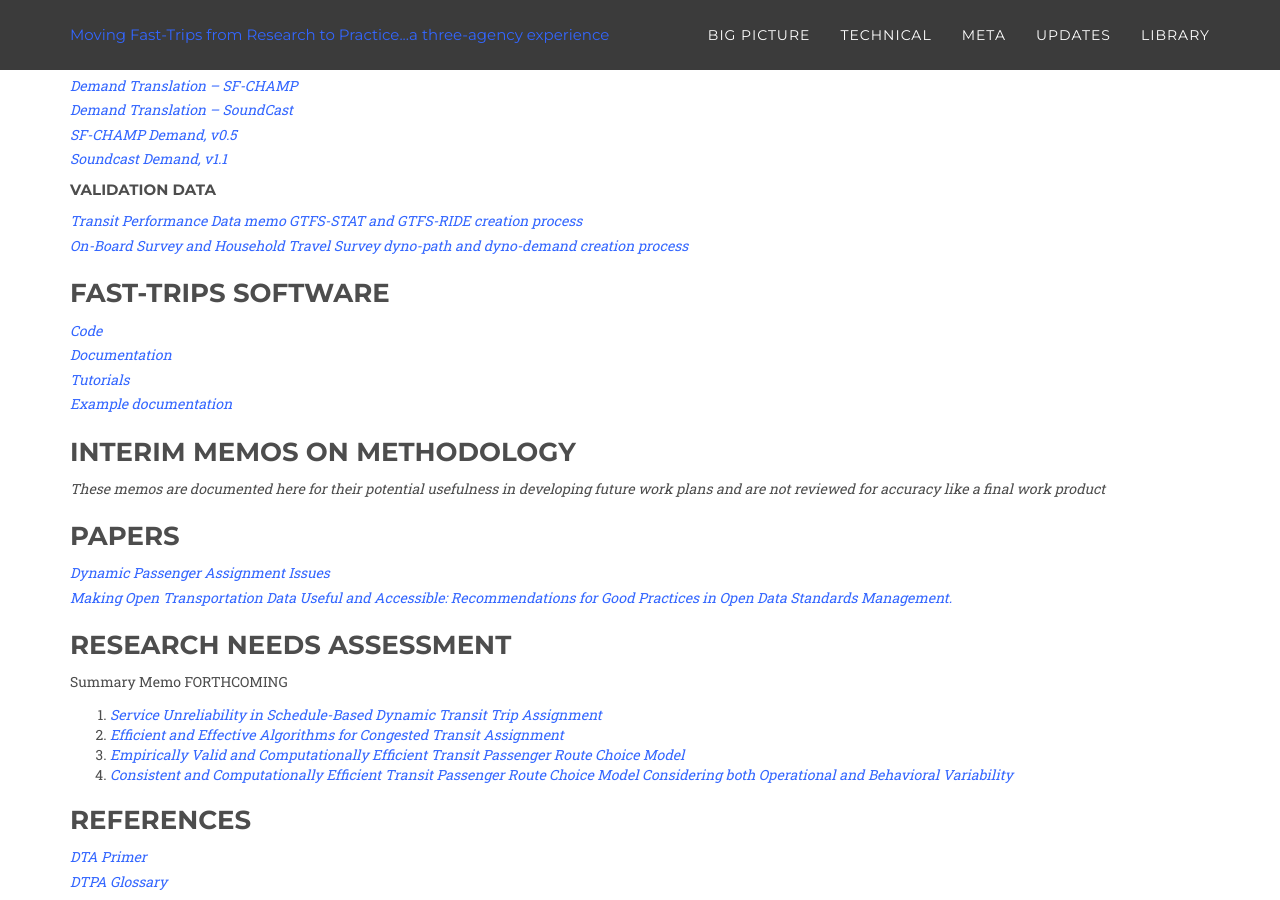
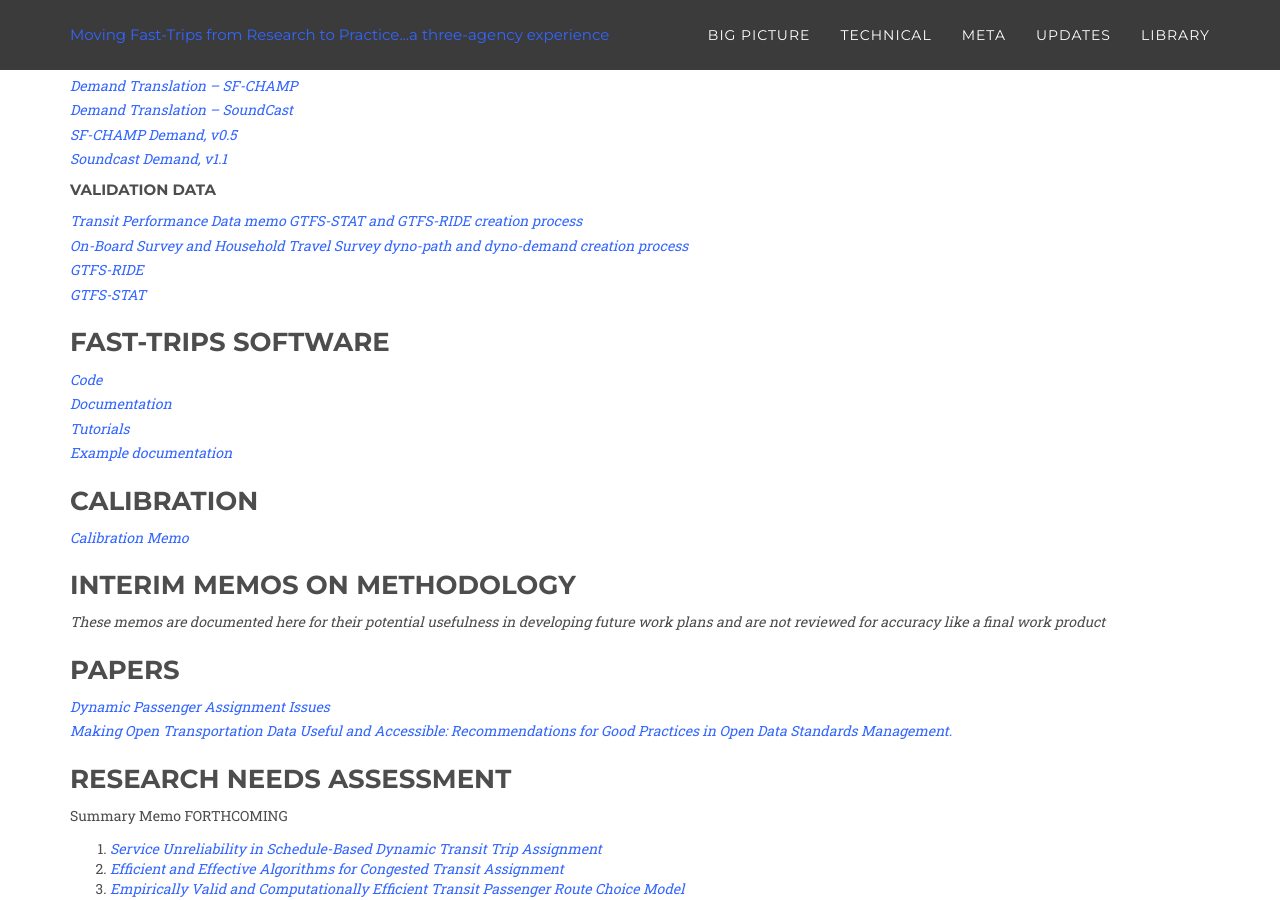
Before and after one commit to BayAreaMetro/fast-trips-project, a Jekyll site: the page built from library/index.md, in a window 1280 px wide and 900 px high, scrolled down 1596 px. Built offline with Jekyll 4.4.1, drawn with Linux system fonts in a browser that asks for light colours; some web fonts are replaced.

Commit message:
Add calibration memo

```diff
--- a/library/index.md
+++ b/library/index.md
@@ -84,6 +84,8 @@ title: Library
 *[Transit Performance Data memo](https://mtcdrive.box.com/s/b3al07qzhsmk9pkdya04hp5qn30ra5sj)*
 *[GTFS-STAT and GTFS-RIDE creation process](https://github.com/sfcta/gtfs_stat_maker)*
 *[On-Board Survey and Household Travel Survey dyno-path and dyno-demand creation process]()*
+*[GTFS-RIDE](https://mtcdrive.box.com/s/m84zrpsh8thni4y4ybdsvpwce4j9vn8d)*
+*[GTFS-STAT](https://mtcdrive.box.com/s/xwg1i42biggqe0h8o8q581974sx7ltq4)*
 
 ### Fast-Trips Software
 
@@ -91,6 +93,10 @@ title: Library
 *[Documentation](http://bayareametro.github.io/fast-trips/)*
 *[Tutorials](https://github.com/fast-trips)*
 *[Example documentation](https://mtcdrive.box.com/s/1j9iv693g6pd824svy0h4j4zlfery1jt)*
+
+### Calibration
+
+ *[Calibration Memo](https://mtcdrive.box.com/s/62mykhugu5ptjx50xor0kjfojms75nnb)*
 
 ### Interim Memos on Methodology
 
--- a/technical/index.html
+++ b/technical/index.html
@@ -71,6 +71,7 @@ title: Technical Details
 			</p>
 			<div class="text-muted">Interim Work Products:
 			<ul>
+			   <li><a href="https://mtcdrive.box.com/s/62mykhugu5ptjx50xor0kjfojms75nnb">Calibration Summary Memo</a></li>
 			   <li><a href="calibration-log">Calibration Log</a></li>
 			   <li><a href="https://mtcdrive.box.com/s/o1xt591jguyxgad18x5upnh4tosox6ez">Calibration Plan</a></li>
 			   <li><a href="http://github.com/osplanning-data-standards/dyno-path">dyno-path data standard for transit paths</a></li>
```
Also changed, not shown: other parts of technical/index.html (+1 -1 lines).
